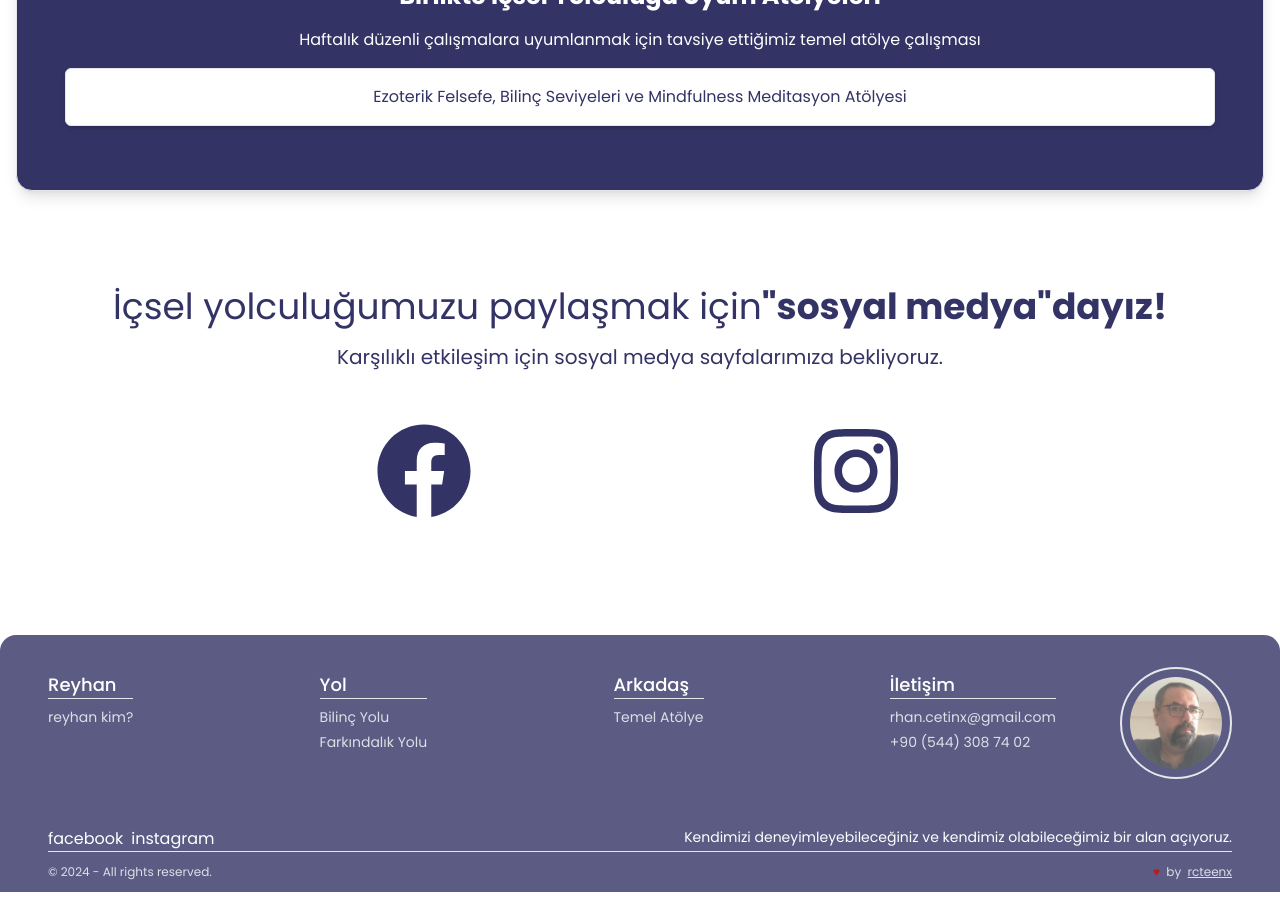
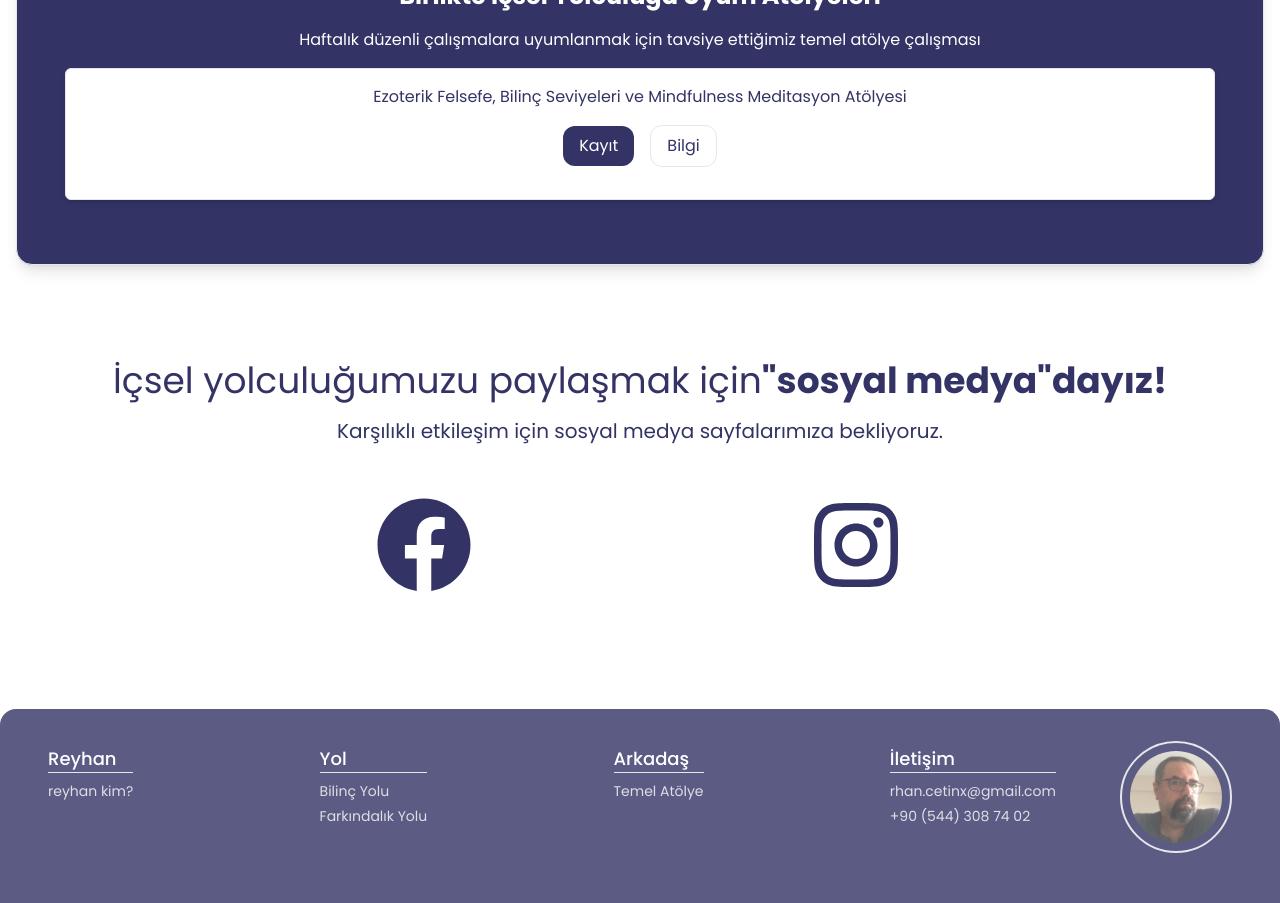
Before and after one commit to rcteenx/reyhancetin_org_tr, a Next.js app: page / in a window 1280 px wide. Shown: the part 3060-3963 px from the top of the page. Built offline with nearby package versions, Linux system fonts and the light colour scheme.

Commit message:
update links - bilgi

```diff
--- a/components/sections/home/1-hero.jsx
+++ b/components/sections/home/1-hero.jsx
@@ -1,4 +1,5 @@
-import { contHero } from "@/content/data";
+import { contHero, StaticPages } from "@/content/data";
+
 import IconComponent from "@/components/ui/icons/icons";
 const Hero = ({ rVideo }) => {
   return (
@@ -35,7 +36,12 @@ const Hero = ({ rVideo }) => {
             {contHero.btn1}
             <IconComponent name="arrowright" size={18} color="white" />
           </a>
-          <a href="/yol" className="btn-hero border-0">
+          <a
+            href={
+              "/" + StaticPages[2].link + "/" + StaticPages[2].pages[0].link
+            }
+            className="btn-hero border-0"
+          >
             {/* className="pb-2 border-b-2 border-slate" */}
             <span>{contHero.btn2}</span>
           </a>
--- a/components/sections/home/c-3-workshops.jsx
+++ b/components/sections/home/c-3-workshops.jsx
@@ -1,3 +1,5 @@
+import { StaticPages } from "@/content/data";
+
 export default function Workshops() {
   return (
     <section id="atolye" className="">
@@ -8,10 +10,27 @@ export default function Workshops() {
             Haftalık düzenli çalışmalara uyumlanmak için tavsiye ettiğimiz temel
             atölye çalışması
           </p>
-          <ul className="text-slate text-base ">
+          <ul className="text-slate text-base">
             <li className="border p-4 my-4 rounded-md shadow-md bg-white hover:bg-gray-100">
               Ezoterik Felsefe, Bilinç Seviyeleri ve Mindfulness Meditasyon
               Atölyesi
+              <ul className="my-4 flex items-center justify-center gap-4  ">
+                <li className="px-4 py-2 bg-slate text-white hover:bg-slate/80 rounded-xl cursor-pointer">
+                  <a href="https://wa.me/905443087402">Kayıt</a>
+                </li>
+                <li className="px-4 py-2 border hover:bg-gray-200 rounded-xl cursor-pointer">
+                  <a
+                    href={
+                      "/" +
+                      StaticPages[2].link +
+                      "/" +
+                      StaticPages[2].pages[0].link
+                    }
+                  >
+                    Bilgi
+                  </a>
+                </li>
+              </ul>
             </li>
           </ul>
         </div>
```
